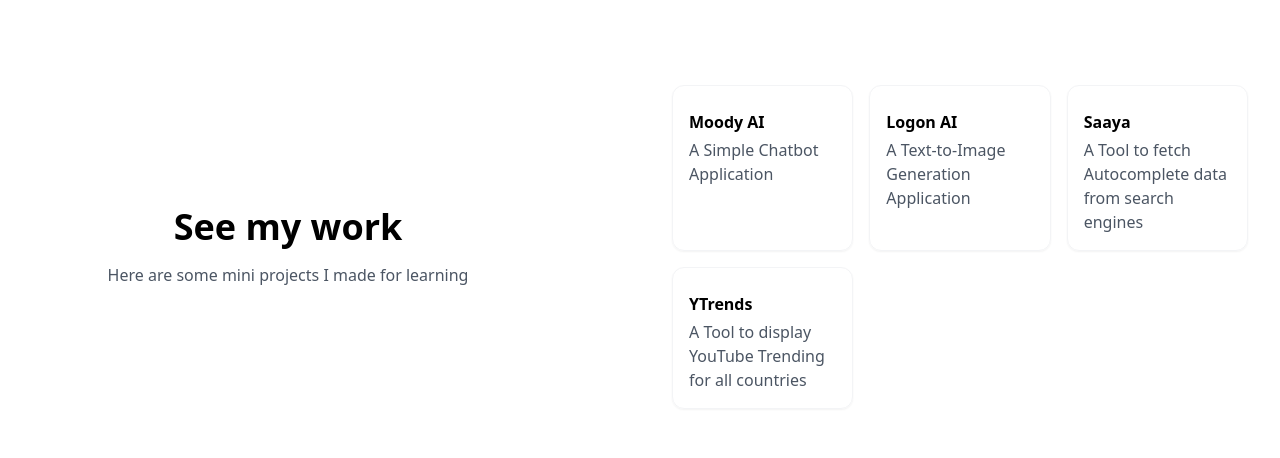
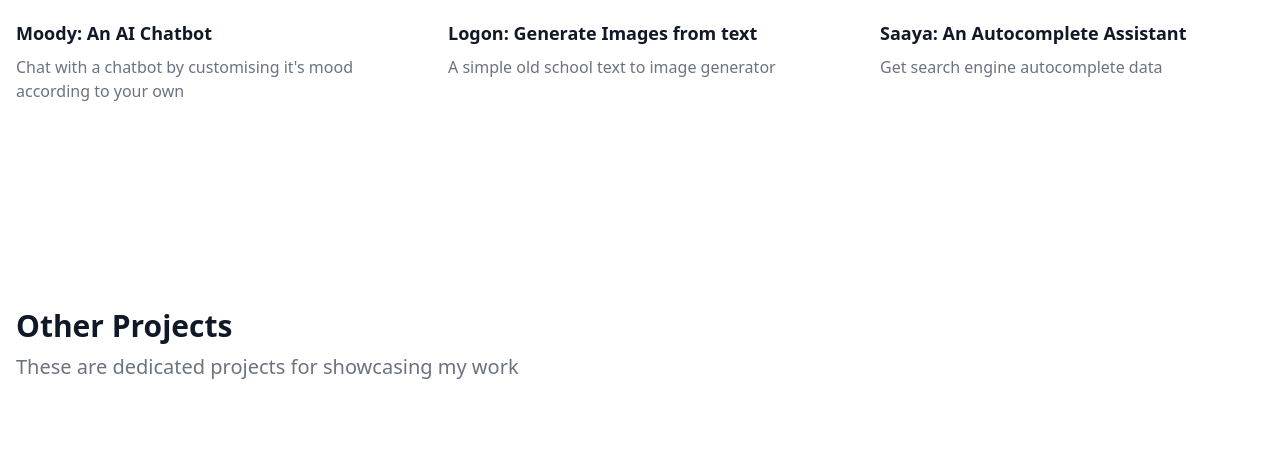
Before and after one commit to kirmola/portfolio, a Django app: page / in a window 1280 px wide. Shown: the part 538-996 px from the top of the page. Run offline with Django 5.2, Linux system fonts and the light colour scheme; some libraries are stand-ins or nearby versions.

Commit message:
fixed homepage

```diff
--- a/templates/homepage.html
+++ b/templates/homepage.html
@@ -1,5 +1,5 @@
 {% extends "base.html" %}
-
+{% load static %}
 {% block seo_tags %}
 {{meta_tags}}
 {{og_tags}}
@@ -9,101 +9,70 @@
 {% block content %}
 
 <section class="px-4 py-24 mx-auto max-w-7xl">
-  <div class="w-full mx-auto text-left md:w-11/12 xl:w-9/12 md:text-center">
-    <h1 class="mb-6 text-4xl font-extrabold leading-none tracking-normal text-gray-900 md:text-6xl md:tracking-tight">
-      Welcome to <span
-        class="block w-full text-transparent bg-clip-text bg-gradient-to-r from-green-400 to-purple-500 lg:inline">Aman's
-        Dev Den</span></br> A simple portfolio.
-    </h1>
-    <p class="px-0 mb-6 text-lg text-gray-600 md:text-xl lg:px-24">
-      Hi, I am Aman, a passionate developer from India who loves to build simple yet productive stuff.
-    </p>
-    <div class="mb-4 space-x-0 md:space-x-2 md:mb-8">
-      <a class="inline-flex items-center justify-center w-full mb-2 btn btn-primary btn-lg sm:w-auto sm:mb-0"
-        href="{% url 'contact_page' %}">
-        Get in Touch
-        <svg class="w-4 h-4 ml-1" xmlns="http://www.w3.org/2000/svg" viewBox="0 0 20 20" fill="currentColor">
-          <path fill-rule="evenodd"
-            d="M10.293 3.293a1 1 0 011.414 0l6 6a1 1 0 010 1.414l-6 6a1 1 0 01-1.414-1.414L14.586 11H3a1 1 0 110-2h11.586l-4.293-4.293a1 1 0 010-1.414z"
-            clip-rule="evenodd" />
-        </svg>
+  <h2 class="mb-2 text-3xl font-extrabold leading-tight text-gray-900">Web Apps</h2>
+  <p class="mb-20 text-xl text-gray-500">These web apps solve a very certain problems</p>
+  <div class="grid grid-cols-1 gap-12 md:grid-cols-2 lg:grid-cols-2 xl:grid-cols-3">
+    <div>
+      <a href="#">
+        <img src="{% static 'images/Moody.png' %}" class="object-cover w-full h-56 mb-5 bg-center rounded" alt="Moody" loading="lazy" />
       </a>
-      <a id="scrollButton" class="inline-flex items-center justify-center w-full mb-2 btn btn-light btn-lg sm:w-auto sm:mb-0" href="#works">
-        See my work
-        <svg class="w-4 h-4 ml-1" xmlns="http://www.w3.org/2000/svg" viewBox="0 0 20 20" fill="currentColor">
-          <path fill-rule="evenodd"
-            d="M6.672 1.911a1 1 0 10-1.932.518l.259.966a1 1 0 001.932-.518l-.26-.966zM2.429 4.74a1 1 0 10-.517 1.932l.966.259a1 1 0 00.517-1.932l-.966-.26zm8.814-.569a1 1 0 00-1.415-1.414l-.707.707a1 1 0 101.415 1.415l.707-.708zm-7.071 7.072l.707-.707A1 1 0 003.465 9.12l-.708.707a1 1 0 001.415 1.415zm3.2-5.171a1 1 0 00-1.3 1.3l4 10a1 1 0 001.823.075l1.38-2.759 3.018 3.02a1 1 0 001.414-1.415l-3.019-3.02 2.76-1.379a1 1 0 00-.076-1.822l-10-4z"
-            clip-rule="evenodd" />
-        </svg>
+      <h2 class="mb-2 text-lg font-semibold text-gray-900">
+        <a href="{% url 'moody_home' %}" class="text-gray-900 hover:text-purple-700">Moody: An AI Chatbot</a>
+      </h2>
+      <p class="mb-3 text-md font-normal text-gray-500">
+        Chat with a chatbot by customising it's mood according to your own
+      </p>
+    </div>
+    <div>
+      <a href="#">
+        <img src="{% static 'images/Logon.png' %}" class="object-cover w-full h-56 mb-5 bg-center rounded" alt="Logon" loading="lazy" />
       </a>
+      <h2 class="mb-2 text-lg font-semibold text-gray-900">
+        <a href="{% url 'logon_home' %}" class="text-gray-900 hover:text-purple-700">Logon: Generate Images from text</a>
+      </h2>
+      <p class="mb-3 text-md font-normal text-gray-500">
+        A simple old school text to image generator
+      </p>
+    </div>
+    <div>
+      <a href="#">
+        <img src="{% static 'images/Saaya.png' %}" class="object-cover w-full h-56 mb-5 bg-center rounded" alt="Saaya" loading="lazy" />
+      </a>
+      <h2 class="mb-2 text-lg font-semibold text-gray-900">
+        <a href="{% url 'saaya_home' %}" class="text-gray-900 hover:text-purple-700">Saaya: An Autocomplete Assistant</a>
+      </h2>
+      <p class="mb-3 text-md font-normal text-gray-500">
+        Get search engine autocomplete data
+      </p>
+
     </div>
   </div>
 </section>
-<script>
-  document.getElementById('scrollButton').addEventListener('click', function(e) {
-    e.preventDefault(); // Prevent default anchor behavior
-    const worksSection = document.getElementById('works');
-    worksSection.scrollIntoView({
-      behavior: 'smooth'
-    });
-  });
-
-</script>
-
-<section class="mx-auto max-w-7xl" id="works">
-  <div class="px-4 py-8 sm:px-6 sm:py-12 lg:px-8 lg:py-16">
-    <div class="grid grid-cols-1 gap-y-8 lg:grid-cols-2 lg:items-center lg:gap-x-16">
-      <div class="mx-auto max-w-lg text-center lg:mx-0 ltr:lg:text-left">
-        <h2 class="text-3xl font-bold sm:text-4xl">See my work</h2>
-
-        <p class="mt-4 text-gray-600">
-          Here are some mini projects I made for learning
-        </p>
-
-      </div>
-
-      <div class="grid grid-cols-2 gap-4 sm:grid-cols-3">
-        <a class="block rounded-xl border border-gray-100 p-4 shadow-sm hover:border-gray-200 hover:ring-1 hover:ring-gray-200 focus:outline-none focus:ring"
-          href="{% url 'moody_home' %}">
-
-          <h2 class="mt-2 font-bold">Moody AI</h2>
-
-          <p class="hidden sm:mt-1 sm:block sm:text-gray-600">
-            A Simple Chatbot Application
-          </p>
-        </a>
-
-        <a class="block rounded-xl border border-gray-100 p-4 shadow-sm hover:border-gray-200 hover:ring-1 hover:ring-gray-200 focus:outline-none focus:ring"
-          href="{% url 'logon_home' %}">
-
-          <h2 class="mt-2 font-bold">Logon AI</h2>
-
-          <p class="hidden sm:mt-1 sm:block sm:text-gray-600">
-            A Text-to-Image Generation Application
-          </p>
-        </a>
-
-        <a class="block rounded-xl border border-gray-100 p-4 shadow-sm hover:border-gray-200 hover:ring-1 hover:ring-gray-200 focus:outline-none focus:ring"
-          href="{% url 'saaya_home' %}">
-
-          <h2 class="mt-2 font-bold">Saaya</h2>
-
-          <p class="hidden sm:mt-1 sm:block sm:text-gray-600">
-            A Tool to fetch Autocomplete data from search engines
-          </p>
-        </a>
-
-        <a class="block rounded-xl border border-gray-100 p-4 shadow-sm hover:border-gray-200 hover:ring-1 hover:ring-gray-200 focus:outline-none focus:ring"
-          href="https://ytrends.kirmola.dev">
-
-          <h2 class="mt-2 font-bold">YTrends</h2>
-
-          <p class="hidden sm:mt-1 sm:block sm:text-gray-600">
-            A Tool to display YouTube Trending for all countries
-          </p>
-        </a>
-
-      </div>
+<section class="px-4 py-24 mx-auto max-w-7xl">
+  <h2 class="mb-2 text-3xl font-extrabold leading-tight text-gray-900">Other Projects</h2>
+  <p class="mb-20 text-xl text-gray-500">These are dedicated projects for showcasing my work</p>
+  <div class="grid grid-cols-1 gap-12 md:grid-cols-2 lg:grid-cols-2 xl:grid-cols-3">
+    <div>
+      <a href="#">
+        <img src="{% static 'images/Ytrends.png' %}" class="object-cover w-full h-56 mb-5 bg-center rounded" alt="YTrends" loading="lazy" />
+      </a>
+      <h2 class="mb-2 text-lg font-semibold text-gray-900">
+        <a href="{% url 'moody_home' %}" class="text-gray-900 hover:text-purple-700">YTrends: Trends on Youtube</a>
+      </h2>
+      <p class="mb-3 text-md font-normal text-gray-500">
+        Get Latest Youtube Trending Data for all countries in the world
+      </p>
+    </div>
+    <div>
+      <a href="#">
+        <img src="{% static 'images/QuotesApp.png' %}" class="object-cover w-full h-56 mb-5 bg-center rounded" alt="Moody" loading="lazy" />
+      </a>
+      <h2 class="mb-2 text-lg font-semibold text-gray-900">
+        <a href="#" class="text-gray-900 hover:text-purple-700">QuotesApp</a>
+      </h2>
+      <p class="mb-3 text-md font-normal text-gray-500">
+        Read the Quotes by famous authors of the world
+      </p>
     </div>
   </div>
 </section>
--- a/theme/static/css/dist/styles.css
+++ b/theme/static/css/dist/styles.css
@@ -1654,6 +1654,18 @@ a.list-item.list-active:hover {
   margin-top: 1rem;
 }
 
+.mb-20 {
+  margin-bottom: 5rem;
+}
+
+.mb-5 {
+  margin-bottom: 1.25rem;
+}
+
+.mt-20 {
+  margin-top: 5rem;
+}
+
 .block {
   display: block;
 }
@@ -2010,6 +2039,14 @@ a.list-item.list-active:hover {
   font-weight: 600;
 }
 
+.font-medium {
+  font-weight: 500;
+}
+
+.font-normal {
+  font-weight: 400;
+}
+
 .leading-none {
   line-height: 1;
 }
@@ -2020,6 +2057,10 @@ a.list-item.list-active:hover {
 
 .leading-3 {
   line-height: .75rem;
+}
+
+.leading-tight {
+  line-height: 1.25;
 }
 
 .tracking-normal {
@@ -2053,6 +2094,16 @@ a.list-item.list-active:hover {
 
 .text-transparent {
   color: transparent;
+}
+
+.text-gray-500 {
+  --tw-text-opacity: 1;
+  color: rgb(107 114 128 / var(--tw-text-opacity));
+}
+
+.text-purple-700 {
+  --tw-text-opacity: 1;
+  color: rgb(126 34 206 / var(--tw-text-opacity));
 }
 
 .shadow {
```
Also changed, not shown: other parts of theme/static/css/dist/styles.css (+40 -0 lines).
